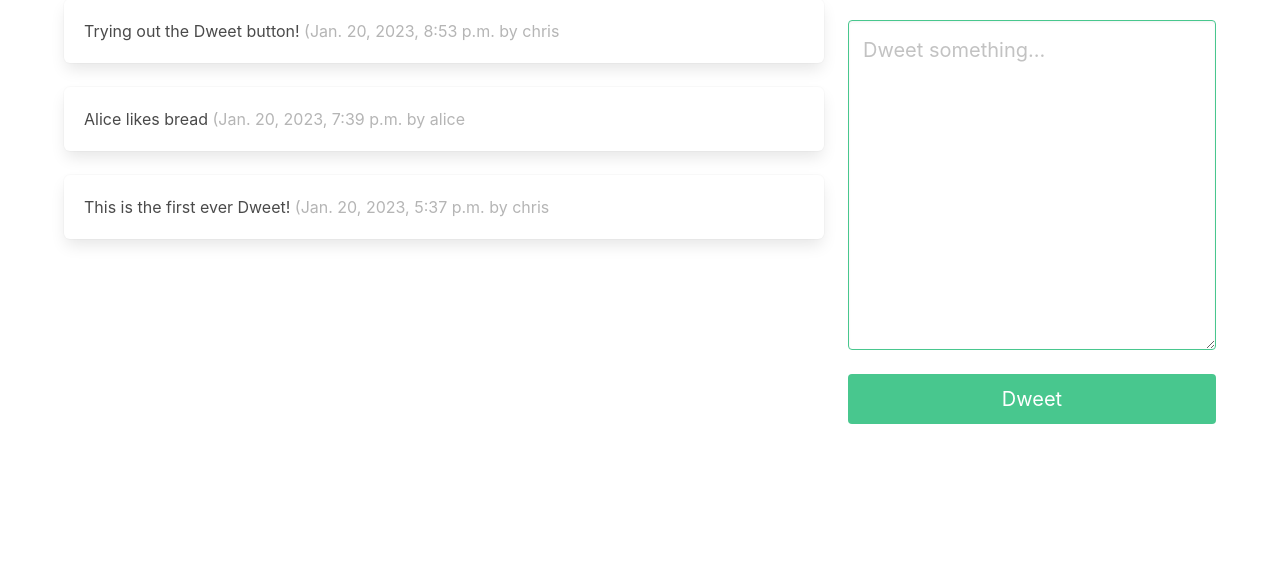
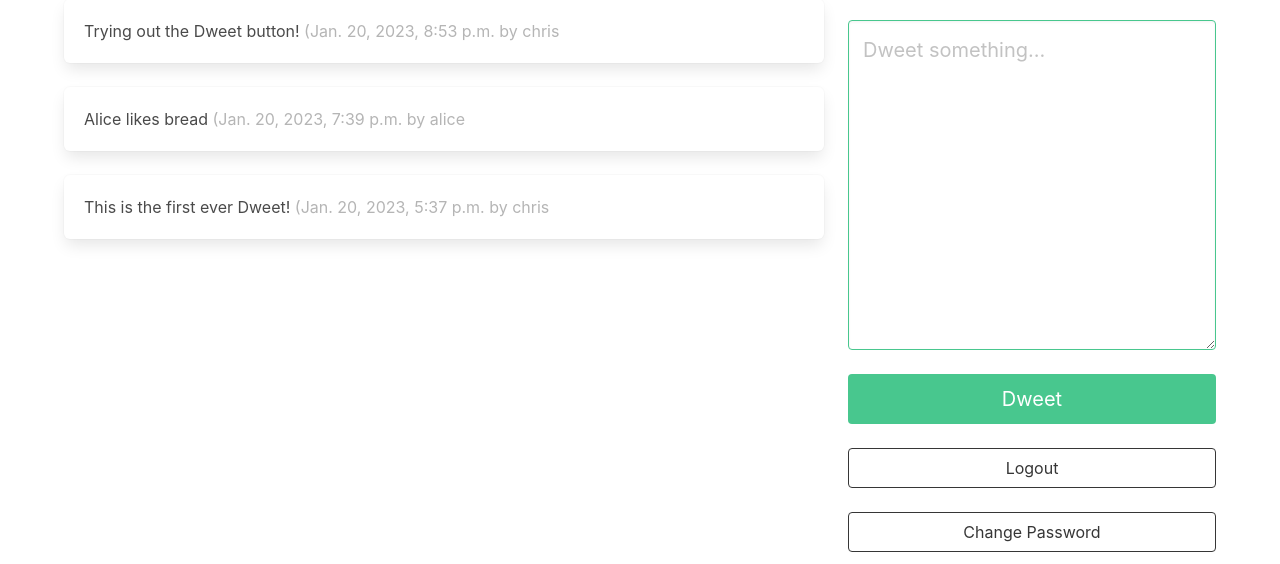
Before and after one commit to christrewartha/Dwitter, a Django app: page / in a window 1280 px wide. Shown: the part 329-893 px from the top of the page. Before the commit the page ends 753 px from the top, so only its background shows below. Run offline with Django 3.2, Linux system fonts and the light colour scheme; a user stored in the database is signed in; data comes from the database, SQL or seed files in the repository; both versions use the stored data as it was after the commit.

Commit message:
Added login/logout functionality

```diff
--- a/dwitter/templates/dwitter/dashboard.html
+++ b/dwitter/templates/dwitter/dashboard.html
@@ -5,6 +5,7 @@
 {% block content %}
 
 <div class="column">
+    {% if user.is_authenticated %}
         {% for dweet in dweets %}
             <div class="box">
                 {{dweet.body}}
@@ -13,9 +14,11 @@
                 </span>
             </div>
         {% endfor %}
+    {% endif %}
 </div>
 
 <div class="column is-one-third">
+    {% if user.is_authenticated %}
         <div class="block">
             <a href="{% url 'dwitter:profile_list' %} ">
                 <button class="button is-dark is-outlined is-fullwidth">
@@ -32,7 +35,7 @@
         </div>
         <div class="block">
             <div class="block">
-            <h2 class="title is-2">Add a Dweet</p>
+                <h2 class="title is-2">Add a Dweet</h2>
             </div>
             <div class="block">
                 <form method="post">
@@ -44,6 +47,31 @@
                 </form>
             </div>
         </div>
+        <div>
+            <div class="block">
+                <a href="{% url 'logout' %}">
+                    <button class="button is-dark is-outlined is-fullwidth">
+                        Logout
+                    </button>
+                </a>
+            </div>
+            <div class="block">
+                <a href="{% url 'password_change' %}">
+                    <button class="button is-dark is-outlined is-fullwidth">
+                        Change Password
+                    </button>
+                </a>
+            </div>
+        </div>
+    {% else %}
+        <div class="block">
+            <a href="{% url 'login' %}">
+                <button class="button is-dark is-outlined is-fullwidth">
+                    Login
+                </button>
+            </a>
+        </div>
+    {% endif %}
 </div>
 
 {% endblock content %}
--- a/dwitter/templates/dwitter/profile.html
+++ b/dwitter/templates/dwitter/profile.html
@@ -5,7 +5,7 @@
 {% block content %}
 
 <div class="column">
-
+    {% if user.is_authenticated %}
         <div class="block">
         <h1 class="title is-1">
             {{profile.user.username|upper}}'s Dweets
@@ -38,10 +38,12 @@
                 </div>
             {% endfor %}
         </div>
+    {% endif %}
 </div>
 
 <div class="column is-one-third">
 
+    {% if user.is_authenticated %}
         <div class="block">
             <a href="{% url 'dwitter:profile_list' %}">
                 <button class="button is-dark is-outlined is-fullwidth">
@@ -83,7 +85,7 @@
                 </ul>
             </div>
         </div>
-
+    {% endif %}
 </div>
 
 {% endblock content %}
--- a/dwitter/templates/dwitter/profile_list.html
+++ b/dwitter/templates/dwitter/profile_list.html
@@ -5,7 +5,7 @@
 {% block content %}
 
 <div class="column">
-
+  {% if user.is_authenticated %}
     {% for profile in profiles %}
 
         <div class="block">
@@ -34,7 +34,7 @@
         </div>
 
     {% endfor %}
-
+  {% endif %}
 </div>
 
 {% endblock content %}
--- a/dwitter/urls.py
+++ b/dwitter/urls.py
@@ -1,4 +1,5 @@
 from django.urls import path
+from django.urls import include
 from .views import dashboard, profile_list, profile
 
 
--- a/dwitter/views.py
+++ b/dwitter/views.py
@@ -24,6 +24,7 @@ def profile(request, pk):
 
 def dashboard(request):
     form = DweetForm(request.POST or None)
+    followed_dweets = []
     if request.method == "POST":
         if form.is_valid():
             dweet = form.save(commit=False)
@@ -31,9 +32,10 @@ def dashboard(request):
             dweet.save()
             return redirect("dwitter:dashboard")
 
-    followed_dweets = Dweet.objects.filter(
-        user__profile__in=request.user.profile.follows.all()
-    ).order_by("-created_at")
+    if request.user.is_authenticated:
+        followed_dweets = Dweet.objects.filter(
+            user__profile__in=request.user.profile.follows.all()
+        ).order_by("-created_at")
 
     return render(
         request,
--- a/social/settings.py
+++ b/social/settings.py
@@ -124,3 +124,6 @@ STATIC_URL = '/static/'
 # https://docs.djangoproject.com/en/3.2/ref/settings/#default-auto-field
 
 DEFAULT_AUTO_FIELD = 'django.db.models.BigAutoField'
+
+LOGIN_REDIRECT_URL = '/'
+LOGOUT_REDIRECT_URL = '/'
--- a/social/urls.py
+++ b/social/urls.py
@@ -20,4 +20,5 @@ from django.urls import path, include
 urlpatterns = [
     path("", include("dwitter.urls")),
     path('admin/', admin.site.urls),
+    path('accounts/', include("django.contrib.auth.urls"))
 ]
```
Also changed, not shown: dwitter/templates/registration/login.html (added, +14 -0 lines), dwitter/templates/registration/password_change_done.html (added, +8 -0 lines), dwitter/templates/registration/password_change_form.html (added, +14 -0 lines), db.sqlite3. Lines whose indentation alone changed are shown as unchanged.
